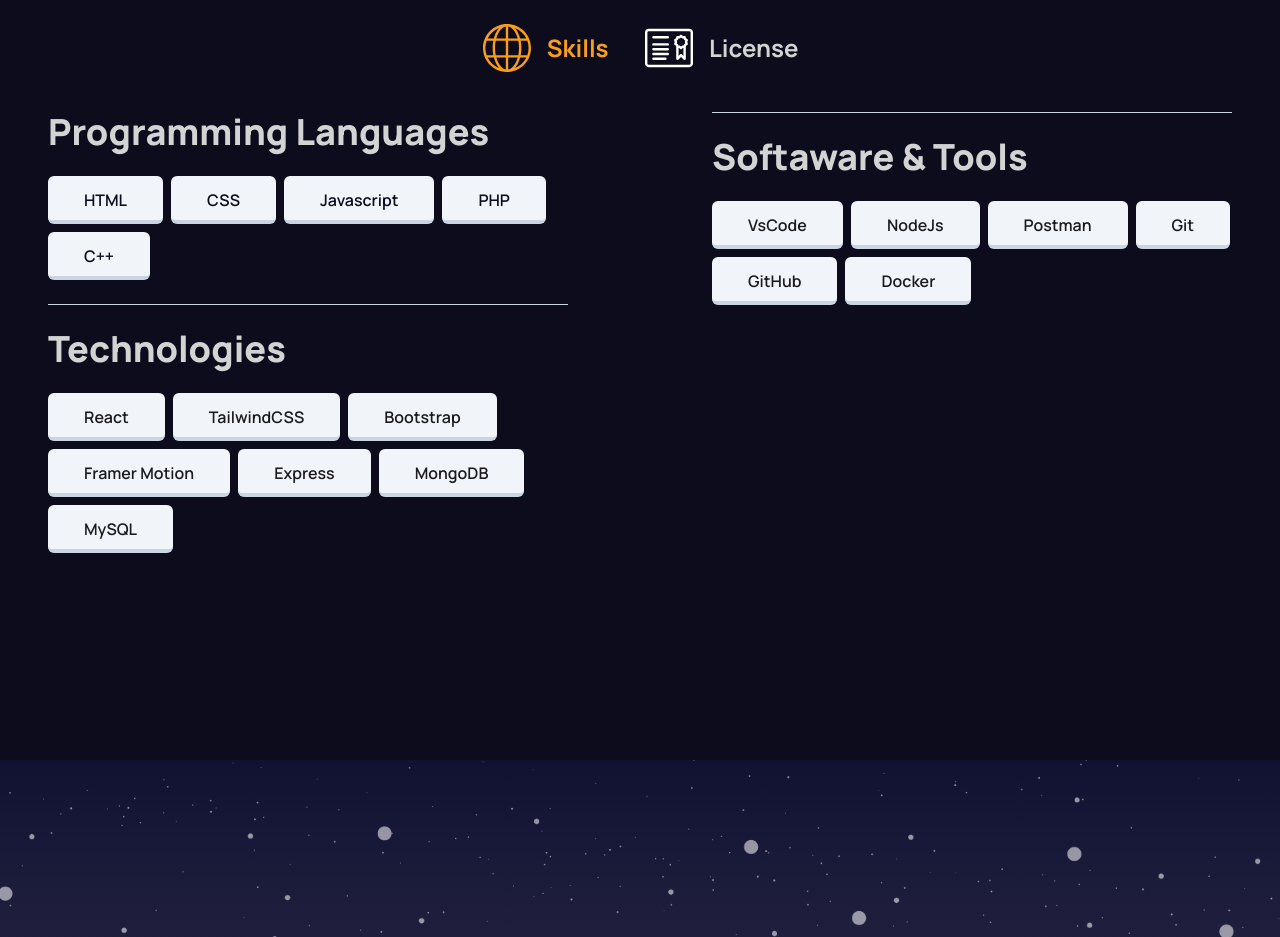
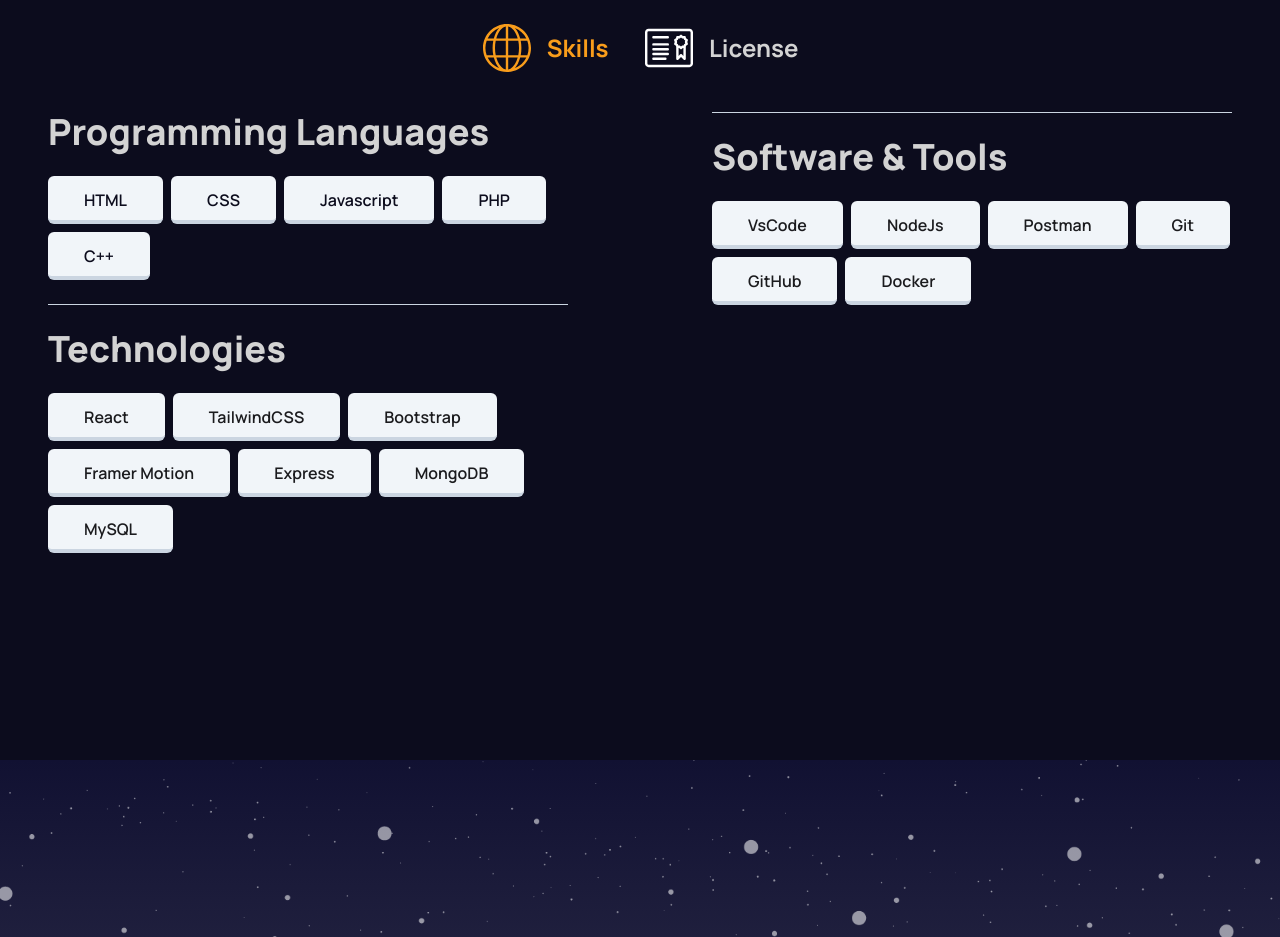
Before and after one commit to Alfianmnaa/Portfolio-Animation, a React (Vite) app: page / in a window 1280 px wide. Shown: the part 3240-4177 px from the top of the page. Built offline with nearby package versions, Linux system fonts and the light colour scheme.

Commit message:
new changes

```diff
--- a/src/components/Skiils/Skills.jsx
+++ b/src/components/Skiils/Skills.jsx
@@ -39,7 +39,7 @@
       </div>
       <motion.div whileInView={{ x: 0, opacity: 1 }} style={{ x: 100, opacity: 0 }} transition={{ duration: 0.3, delay: 0.2 }} className="border-t-[1px] border-[#CBD5E1]">
         <br />
-        <h2 className="md:text-4xl text-3xl leading-normal font-extrabold ">Softaware & Tools</h2>
+        <h2 className="md:text-4xl text-3xl leading-normal font-extrabold ">Software & Tools</h2>
         <div className="mt-6 flex flex-wrap gap-2 max-w-[520px] ">
           {SoftwareTools.map((softwareTool, index) => {
             return (
```
